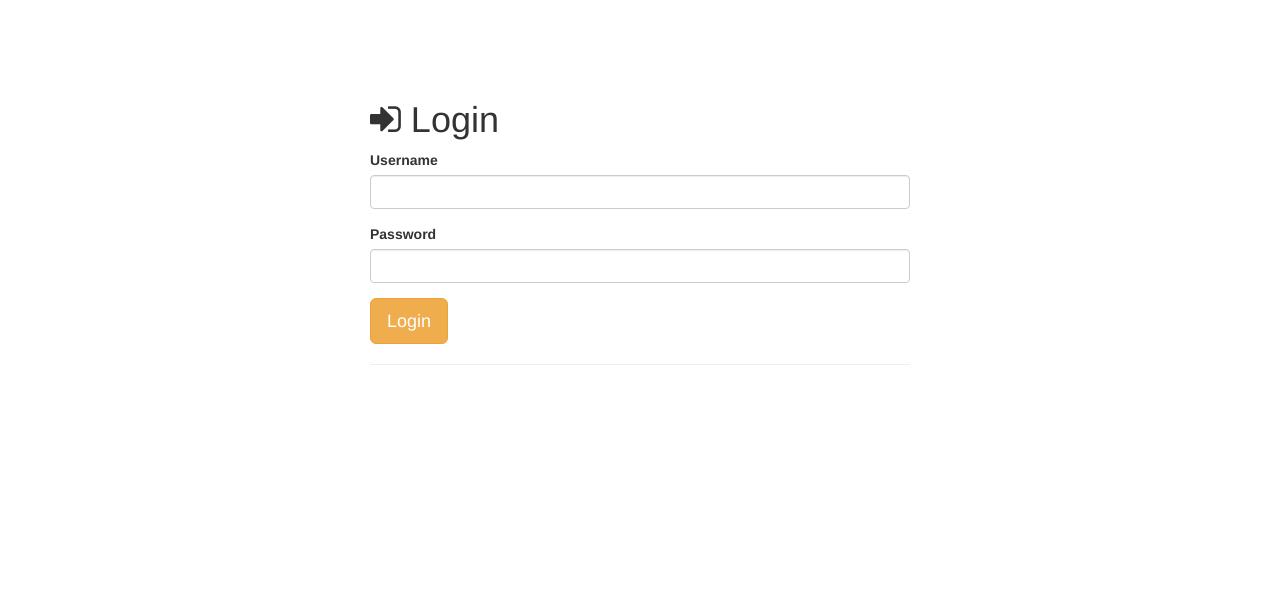
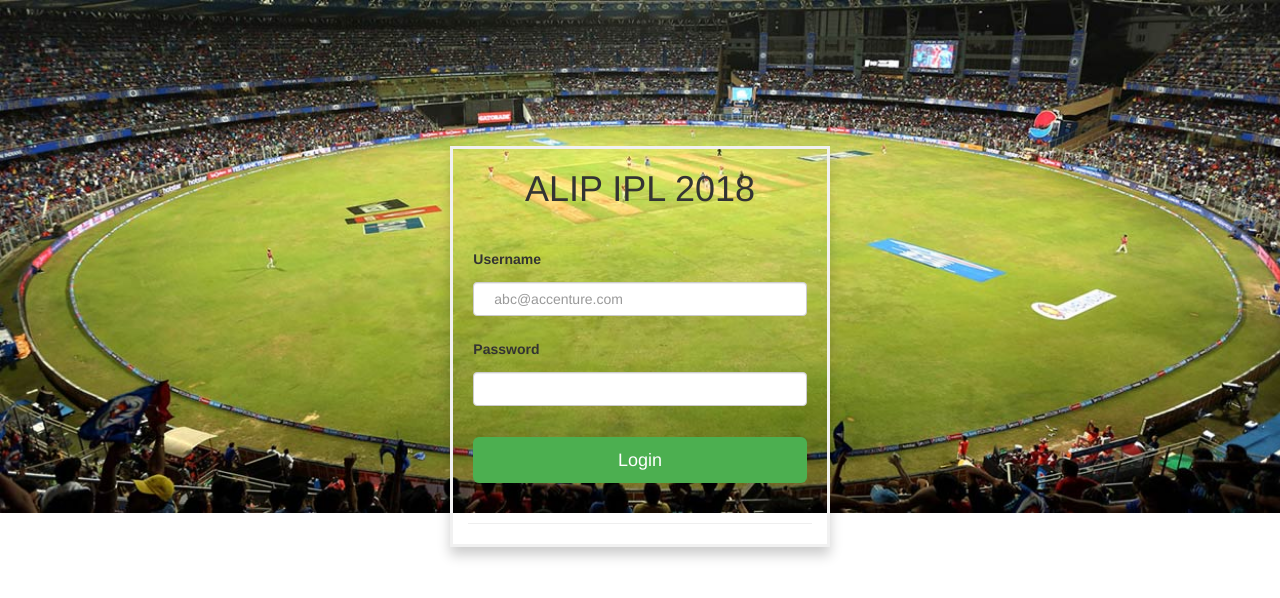
Before and after one commit to rahul0004/ipl, a website: page client/views/login.html in a window 1280 px wide. Drawn offline with nearby package versions, Linux system fonts and the light colour scheme.

Commit message:
added login css

```diff
--- a/client/views/login.html
+++ b/client/views/login.html
@@ -7,22 +7,56 @@
 	<link rel="stylesheet" href="//netdna.bootstrapcdn.com/font-awesome/4.0.3/css/font-awesome.min.css"> <!-- load fontawesome -->
 	<style>
 		body 		{ padding-top:80px; }
+        input[type=text], input[type=password] {
+            width: 100%;
+            padding: 12px 20px;
+            margin: 8px 0;
+            display: inline-block;
+            border: 1px solid #ccc;
+            box-sizing: border-box;
+        }
+        button {
+            background-color: #4CAF50;
+            color: white;
+            padding: 14px 20px;
+            margin: 8px 0;
+            border: none;
+            cursor: pointer;
+            width: 100%;
+            border-radius: 5px;
+        }
+        button:hover {
+            opacity: 0.8;
+        }
+        .container {
+            padding: 16px;
+        }
+
+        .login-content {
+            background-image: url(../images/ipl-teams/stadium.jpg);
+            width:100%;
+            height:100%;
+            content:"";
+            background-size: cover;
+            background-repeat: no-repeat;
+        }
+
 	</style>
 </head>
-<body>
-    <div class="container">
-        <div class="col-sm-6 col-sm-offset-3">
-            <h1><span class="fa fa-sign-in"></span> Login</h1>
+<body class="login-content">
+    <div class="container" style="min-height: -webkit-fill-available;">
+        <div class="col-sm-4 col-sm-offset-4" style="border: 3px solid #f1f1f1;top: 50px;box-shadow: 0 8px 12px 0 rgba(0, 0, 0, 0.2);">
+            <h1 style="text-align: -webkit-center;">ALIP IPL 2018</h1>
 
-
+            <div style="margin: 40px 5px;">
                 <!-- LOGIN FORM -->
                 <form action="/user/login" method="post">
                     <div class="form-group">
-                    <label>Username</label>
-                    <input type="text" class="form-control" name="username">
+                        <label><b>Username</b></label>
+                        <input type="text" class="form-control" name="username" placeholder="abc@accenture.com">
                     </div>
                     <div class="form-group">
-                    <label>Password</label>
+                        <label><b>Password</b></label>
                         <input type="password" class="form-control" name="password">
                     </div>
                    <!--  <div class="form-group">
@@ -30,8 +64,9 @@
                         <input type="checkbox" class="form-control" name="remember" value="yes">
                     </div> -->
 
-                <button type="submit" class="btn btn-warning btn-lg">Login</button>
+                    <button type="submit" class="btn btn-lg">Login</button>
                 </form>
+            </div>
 
             <hr>
 
```
Also changed, not shown: client/images/ipl-teams/all-team-logo.jpg (added), client/images/ipl-teams/stadium.jpg (added). Lines whose indentation alone changed are shown as unchanged.
